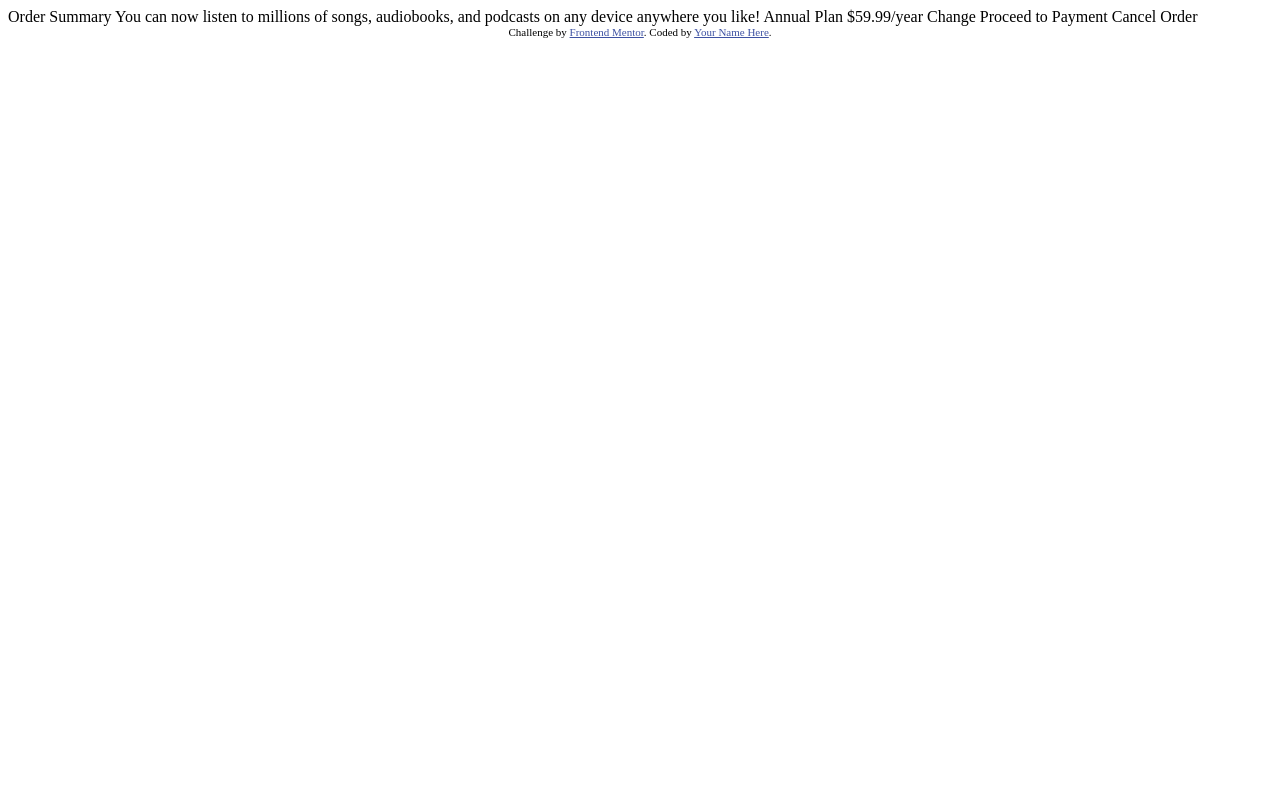
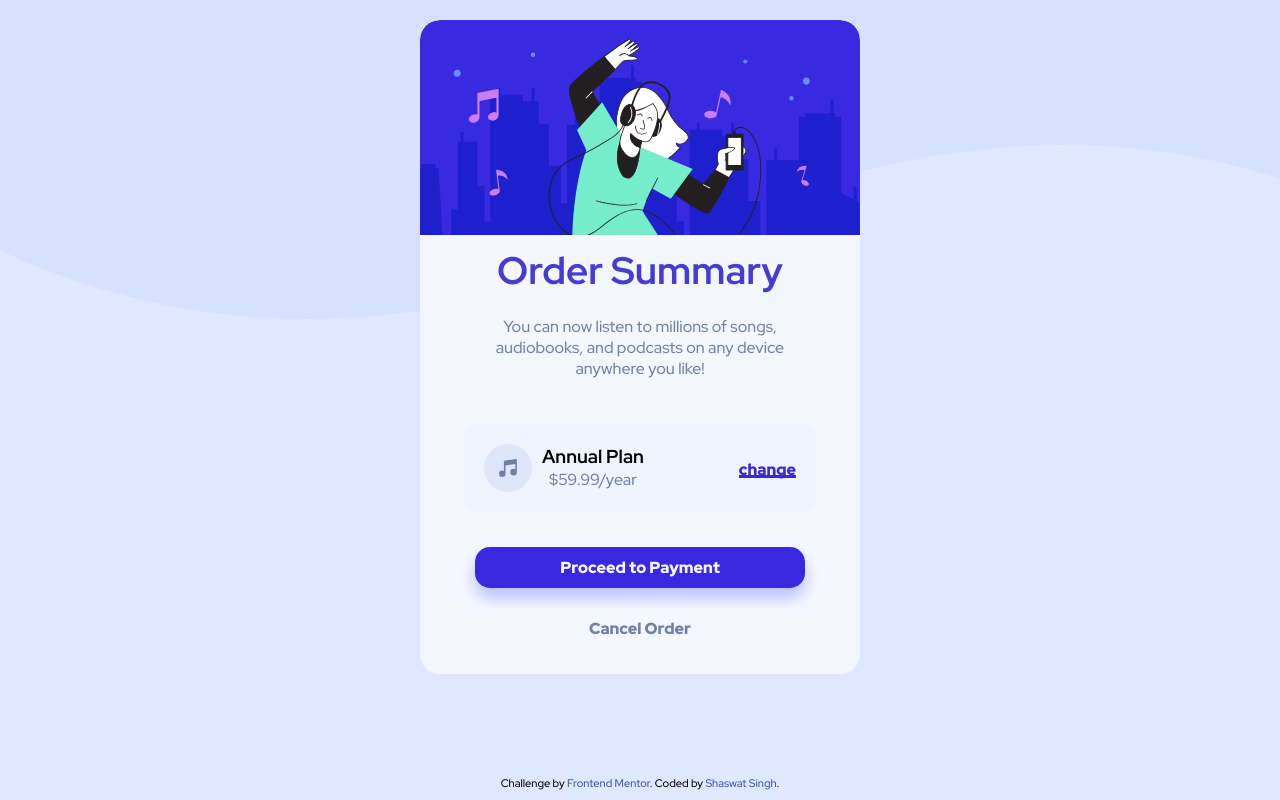
Before and after one commit to shaswatsingh19/Order-Summary-Component, a plain HTML site: page index.html in a window 1280 px wide. Drawn offline with Linux system fonts and the light colour scheme.

Commit message:
completed

```diff
--- a/index.html
+++ b/index.html
@@ -5,9 +5,11 @@
   <meta name="viewport" content="width=device-width, initial-scale=1.0"> <!-- displays site properly based on user's device -->
 
   <link rel="icon" type="image/png" sizes="32x32" href="./images/favicon-32x32.png">
-
+  <link rel="stylesheet" href="style.css">
   <title>Frontend Mentor | Order summary card</title>
-
+  <link rel="preconnect" href="https://fonts.googleapis.com">
+<link rel="preconnect" href="https://fonts.gstatic.com" crossorigin>
+<link href="https://fonts.googleapis.com/css2?family=Red+Hat+Display:wght@500;700;900&display=swap" rel="stylesheet">
   <!-- Feel free to remove these styles or customise in your own stylesheet 👍 -->
   <style>
     .attribution { font-size: 11px; text-align: center; }
@@ -15,23 +17,40 @@
   </style>
 </head>
 <body>
+  <div id="bg-pattern"></div>
+  <div class="container">
+    <div class="hero-column">
+      <img src="images/illustration-hero.svg" class="svg-hero">
+    </div>
+    <div class="columns title-column">
+      <h2>Order Summary</h2>
+    </div>
+    <div class="columns desc-column">
+      <p>You can now listen to millions of songs, audiobooks, and podcasts on any device anywhere you like!</p>
 
-  Order Summary
-
-  You can now listen to millions of songs, audiobooks, and podcasts on any
-  device anywhere you like!
-
-  Annual Plan
-  $59.99/year
-
-  Change
-
-  Proceed to Payment
-  Cancel Order
+    </div>
+    <div class="columns plan-column">
+      <section >
+        <img src="images/icon-music.svg" class="svg-music">
+        <div class="plan">
+          <h3>Annual Plan</h3>
+          <p>$59.99/year</p>
+        </div>
+      </section>
+      <section>
+        <a href="https://www.frontendmentor.io/profile/shaswatsingh19" target="_blank" class="plan-change-link">change</a>
+      </section>
+    </div>
+    <div class="columns order">
+      <a href="https://github.com/shaswatsingh19/frontend-mentor-solutions" target="_blank" class="payment order-common">Proceed to Payment</a>
+      <a href="https://www.linkedin.com/in/shaswatsingh19/" target="_blank" class="cancel order-common">Cancel Order</a>
+    </div>
+  </div>
 
   <div class="attribution">
-    Challenge by <a href="https://www.frontendmentor.io?ref=challenge" target="_blank">Frontend Mentor</a>.
-    Coded by <a href="#">Your Name Here</a>.
+    Challenge by <a href="https://www.frontendmentor.io/challenges/order-summary-component-QlPmajDUj" target="_blank">Frontend Mentor</a>.
+    Coded by <a href="https://github.com/shaswatsingh19/Order-Summary-Component">Shaswat Singh</a>.
   </div>
+  <script src="index.js"></script>
 </body>
 </html>
--- /dev/null
+++ b/style.css
@@ -0,0 +1,252 @@
+*{
+    margin: 0;
+    box-sizing: border-box;
+}
+h1,h2,h3,h4,h5,h6,p,ul,li{
+    margin: 0;
+    padding: 0;
+}
+a{
+    text-decoration: none;
+}
+:root{
+    --Pale-blue: hsl(225, 100%, 94%);
+    --Bright-blue: hsl(245, 75%, 52%);
+    --Very-pale-blue: hsl(225, 100%, 98%);
+    --Desaturated-blue: hsl(224, 23%, 55%);
+    --Dark-blue: hsl(223, 47%, 23%) ;
+}
+p{
+    color:var(--Desaturated-blue)
+}
+body{
+    font-family: 'Red Hat Display', sans-serif;
+    /* background: url('images/pattern-background-desktop.svg') no-repeat ;
+    animation: wavy 15s infinite ease-in-out; */
+    background-color:hsl(225, 100%, 94%);
+    display: flex;
+}
+
+#bg-pattern{
+    width: 100%;
+    height: 100vh;
+    background: url('images/pattern-background-desktop.svg') no-repeat ;
+    animation: wavy 15s infinite ease-in-out;
+    position:absolute;
+    top:-300px;
+    left:0;
+    right:0;
+
+}
+@keyframes wavy {
+    0%{
+
+        background-position: 0%;
+    }
+    100%{
+        background-position: 100%;
+
+    }
+}
+
+.container{
+    z-index: 2;
+    width: 95%;
+    max-width: 440px;
+    margin: 20px auto;
+    display: flex;
+    border-radius: 20px;
+    flex-direction: column;
+    background-color: var(--Very-pale-blue);
+}
+.columns{
+    text-align: center;
+    width: 90%;
+    margin: 0 auto;
+    padding: 5px 0;
+}
+.hero-column{
+    overflow: hidden;
+    border-radius: 20px 20px 0 0;
+}
+.svg-hero{
+    border-radius: 20px 20px 0 0;
+    transition: all 2s;
+    width: 100%;
+}
+
+.svg-hero:hover{
+    transform: scale(1.1);
+    filter: hue-rotate(200deg);
+
+}
+.title-column{
+    font-size: 1.6rem;
+    color: var(--Dark-blue);
+    animation: color-change 15s infinite ease-in-out;
+}
+
+@keyframes color-change {
+
+    0%{
+        color:var(--Desaturated-blue)
+    }
+    50%{
+        color: var(--Bright-blue);
+    }
+    100%{
+        color: var(--Dark-blue);
+
+    }
+
+}
+
+
+.desc-column{
+    width: 70%;
+    margin: 10px auto;
+}
+
+.plan-column{
+    display: flex;
+    justify-content: space-between;
+    align-items: center;
+    width: 80%;
+    margin: 30px auto;
+    padding: 20px 20px;
+    border-radius: 10px;
+    background-color:hsl(225, 100%, 97%);
+}
+.plan-column > section{
+    display: flex;
+
+}
+
+.plan{
+    margin-left: 10px;
+}
+.plan-change-link{
+    color: var(--Bright-blue);
+    font-weight: 900;
+
+}
+.plan-change-link:hover{
+    color:hsl(245, 75%, 70%);
+}
+
+.plan-change-link::after{
+    content: "";
+    display: block;
+    height: 2.7px;
+    width: 100%;
+    background: var(--Bright-blue);
+    margin-top: -4.5px;
+    transition: ease-in .6s;
+}
+
+.plan-change-link:hover::after{
+    content: "";
+    width: 0;
+}
+
+.order{
+    width: 75%;
+}
+.order-common{
+    display: block;
+    font-weight: 900;
+    width: 100%;
+    border-radius: 15px;
+    padding: 10px 0;
+}
+.payment{
+    color: var(--Very-pale-blue);
+    background-color: var(--Bright-blue);
+    /* filter: drop-shadow(0 8px 6px rgba(7, 23, 255, .245)); */
+    box-shadow: 0 10px 15px rgba(7,23,255,.245);
+    margin: 0 auto 20px;
+    transition: all .85s;
+}
+.payment:hover{
+
+    background-color: hsl(245,83%,68%);
+}
+.cancel{
+    color:var(--Desaturated-blue);
+    background-color: var(--Very-pale-blue);
+    transition: all .85s;
+    margin-bottom: 20px;
+}
+.cancel:hover{
+    color: var(--Dark-blue);
+}
+
+.attribution{
+    position: absolute;
+    /* top:0; */
+    bottom:10px;
+    left:0;
+    right: 0;
+}
+
+/* max-width 500px */
+@media screen and (max-width:600px) {
+    #bg-pattern{
+        width: 100%;
+        height: 100vh;
+        background: url('images/pattern-background-desktop.svg') no-repeat ;
+        animation: wavy 15s infinite ease-in-out;
+        position:absolute;
+        top:-300px;
+        left:0;
+        right:0;
+
+    }
+
+    .title-column{
+        font-size: 1.1rem;
+    }
+    @keyframes wavy {
+        0%{
+
+            background-position: 0%;
+        }
+
+        100%{
+            background-position: 100%;
+
+        }
+
+    }
+    .plan{
+        font-size: .9rem;
+    }
+
+}
+
+@media screen and (max-width:350px) {
+
+    .title-column{
+        font-size: .91rem;
+    }
+    .plan-column{
+        text-align: center;
+        flex-direction: column;
+        margin: 5px auto;
+
+    }
+    .plan{
+        margin: 5px auto;
+
+    }
+    .plan-column > section{
+        margin: 5px auto;
+        flex-direction: column;
+    }
+    .svg-music{
+        margin: 0 auto;
+        width: 50%;
+    }
+
+
+}
```
Also changed, not shown: index.js (added).
